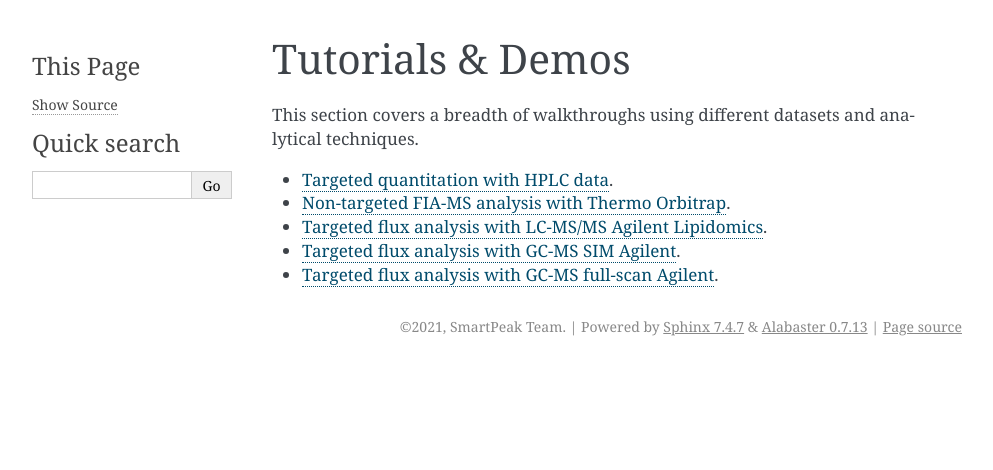
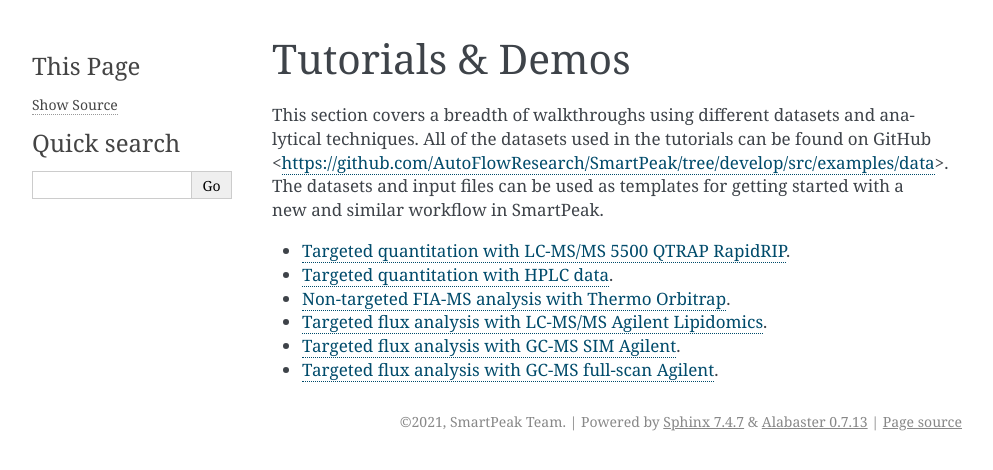
Before and after one commit to AutoFlowResearch/SmartPeak, a Sphinx documentation site: the page built from docs/guide/tutorials.rst, in a window 1280 px wide. Shown: the top 470 px of the page, without its empty margins (148-1141 px from the left). Built offline with Sphinx 7.4.7, drawn with Linux system fonts in a browser that asks for light colours; pages that are not in the unit, such as notebooks, are missing from menus.

Commit message:
fix: edited HPLC tutorial page

```diff
--- a/docs/guide/tutorials.rst
+++ b/docs/guide/tutorials.rst
@@ -2,7 +2,10 @@ Tutorials & Demos
 =============================================================================
 
 This section covers a breadth of walkthroughs using different datasets and analytical techniques.
+All of the datasets used in the tutorials can be found on GitHub <https://github.com/AutoFlowResearch/SmartPeak/tree/develop/src/examples/data>.
+The datasets and input files can be used as templates for getting started with a new and similar workflow in SmartPeak.
 
+* :doc:`tutorials/Targeted_quantitation_with_LC-MSMS_5500_QTRAP_RapidRIP`.
 
 * :doc:`tutorials/Targeted_quantitation_with_HPLC_data`.
 
```
Also changed, not shown: docs/guide/tutorials/Targeted_quantitation_with_HPLC_data.rst (+5 -5 lines).
